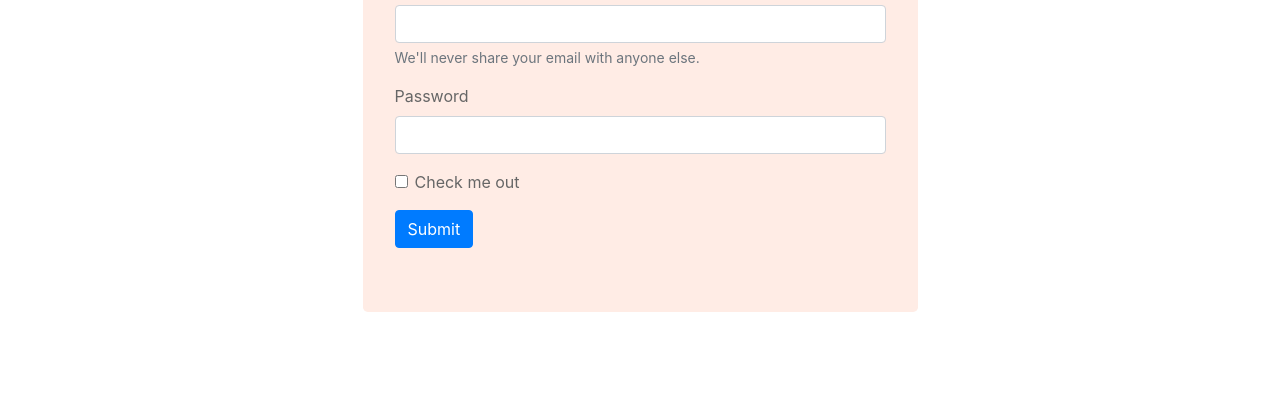
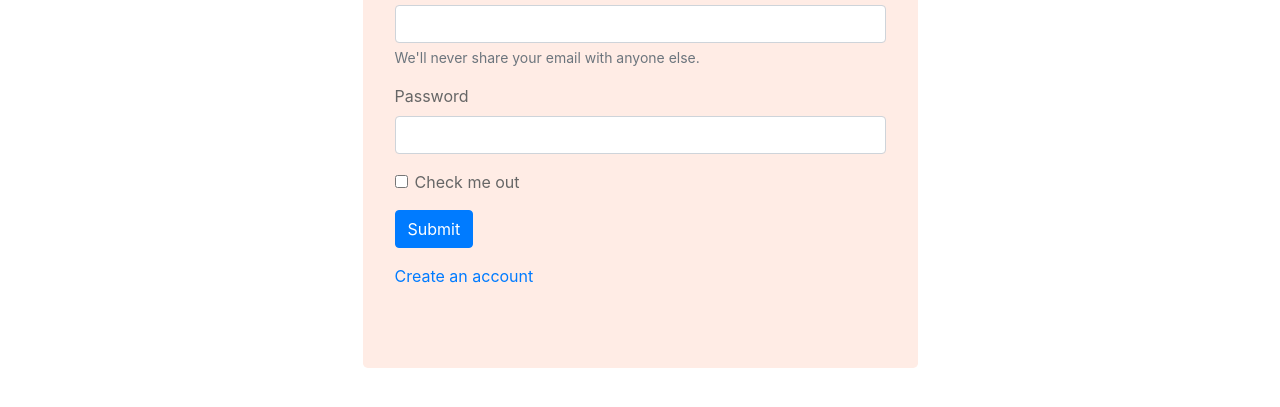
Before and after one commit to Smith-Coder-2000/HMS-Accounts-Module, a plain HTML site: page Patient-login.html in a window 1280 px wide. Shown: the part 217-624 px from the top of the page. Drawn offline with nearby package versions, Linux system fonts and the light colour scheme.

Commit message:
Add files via upload

```diff
--- a/Patient-login.html
+++ b/Patient-login.html
@@ -56,7 +56,12 @@
           <input type="checkbox" class="form-check-input" id="exampleCheck1">
           <label class="form-check-label" for="exampleCheck1">Check me out</label>
         </div>
+        <div class="form-group">
         <button type="submit" class="btn btn-primary">Submit</button>
+        </div>
+        <div class="form-group">
+          <a href="/form validation/patient-signup.html">Create an account</a>
+        </div>
       </form>
     </div>
   </div>
```
Also changed, not shown: style.css (line endings or trailing spaces).
